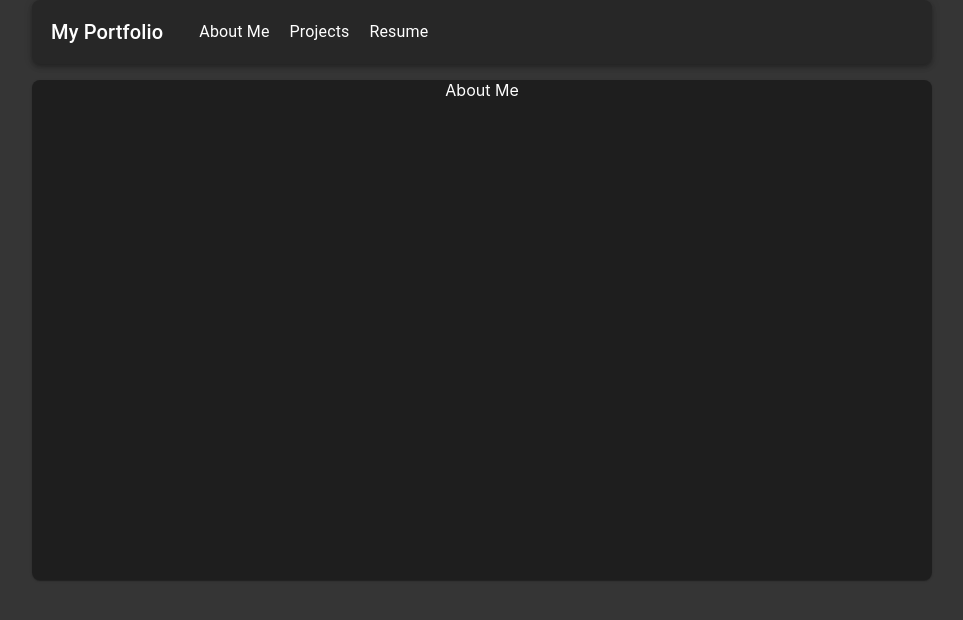
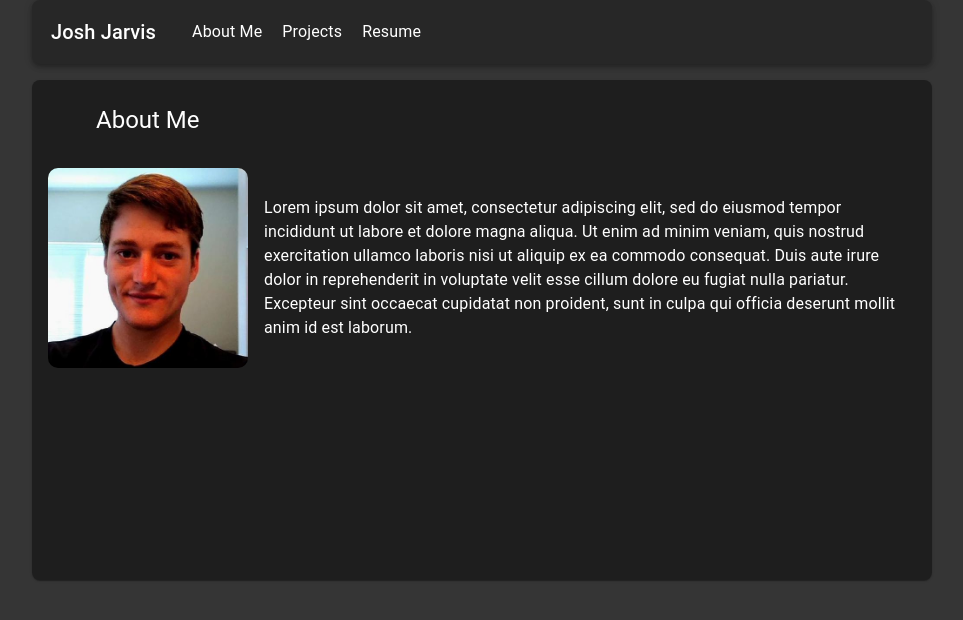
Before and after one commit to ixonstater/react-resume, a React (Create React App) app: page / in a window 1280 px wide. Shown: the top 620 px of the page, without its empty margins (158-1121 px from the left). Built offline with nearby package versions, Linux system fonts and the light colour scheme.

Commit message:
Started styling about me page.

```diff
--- /dev/null
+++ b/src/about_me/AboutMe.css
@@ -0,0 +1,5 @@
+.headshot-image {
+    width: 200px;
+    height: 200px;
+    border-radius: 10px;
+}
--- a/src/about_me/AboutMe.tsx
+++ b/src/about_me/AboutMe.tsx
@@ -1,9 +1,40 @@
+import { Box, Typography } from "@mui/material";
 import Page from "../components/Page";
+import "./AboutMe.css";
+import Sxp from "../Sxp";
 
 export function AboutMe(): JSX.Element {
-    return (
-        <Page>
-            <div>About Me</div>
-        </Page>
-    );
+  return (
+    <Page>
+      <Typography
+        variant="h5"
+        sx={{
+          mt: Sxp.sp4,
+          ml: { xs: Sxp.sp0, sm: Sxp.sp7 },
+          alignSelf: { xs: "center", sm: "start" },
+          mb: Sxp.sp5,
+        }}
+      >
+        About Me
+      </Typography>
+      <Box
+        sx={{
+          alignSelf: "center",
+          display: "flex",
+          flexDirection: { xs: "column", sm: "row" },
+          gap: Sxp.sp3,
+          alignItems: "center",
+          mx: Sxp.sp3,
+        }}
+      >
+        <img className="headshot-image" src="assets/josh.jpg"></img>
+        <Typography>
+          Lorem ipsum dolor sit amet, consectetur adipiscing elit, sed do eiusmod tempor incididunt ut labore et dolore magna
+          aliqua. Ut enim ad minim veniam, quis nostrud exercitation ullamco laboris nisi ut aliquip ex ea commodo consequat. Duis
+          aute irure dolor in reprehenderit in voluptate velit esse cillum dolore eu fugiat nulla pariatur. Excepteur sint
+          occaecat cupidatat non proident, sunt in culpa qui officia deserunt mollit anim id est laborum.
+        </Typography>
+      </Box>
+    </Page>
+  );
 }
--- a/src/components/Page.tsx
+++ b/src/components/Page.tsx
@@ -23,7 +23,7 @@ const pages = [
   { name: "Resume", route: "/resume" },
 ];
 
-export default function Page(props: { children: JSX.Element }): JSX.Element {
+export default function Page(props: { children: any }): JSX.Element {
   const [mobileOpen, setMobileOpen] = React.useState(false);
   const navigate = useNavigate();
 
@@ -46,7 +46,9 @@ export default function Page(props: { children: JSX.Element }): JSX.Element {
             elevation={1}
             sx={{
               display: "flex",
-              justifyContent: "center",
+              flexDirection: "column",
+              justifyContent: "start",
+              alignItems: "center",
               mt: { xs: Sxp.sp0, sm: Sxp.sp3 },
               borderRadius: { xs: 0, sm: 2 },
               minHeight: 500,
@@ -75,7 +77,7 @@ function getAppBar(mobileOpen: boolean, setMobileOpen: Function, navigate: Funct
           <Menu />
         </IconButton>
         <Typography variant="h6" color="inherit" component="div">
-          My Portfolio
+          Josh Jarvis
         </Typography>
         <Box
           sx={{
```
Also changed, not shown: public/assets/josh.jpg (added), public/manifest.json.
